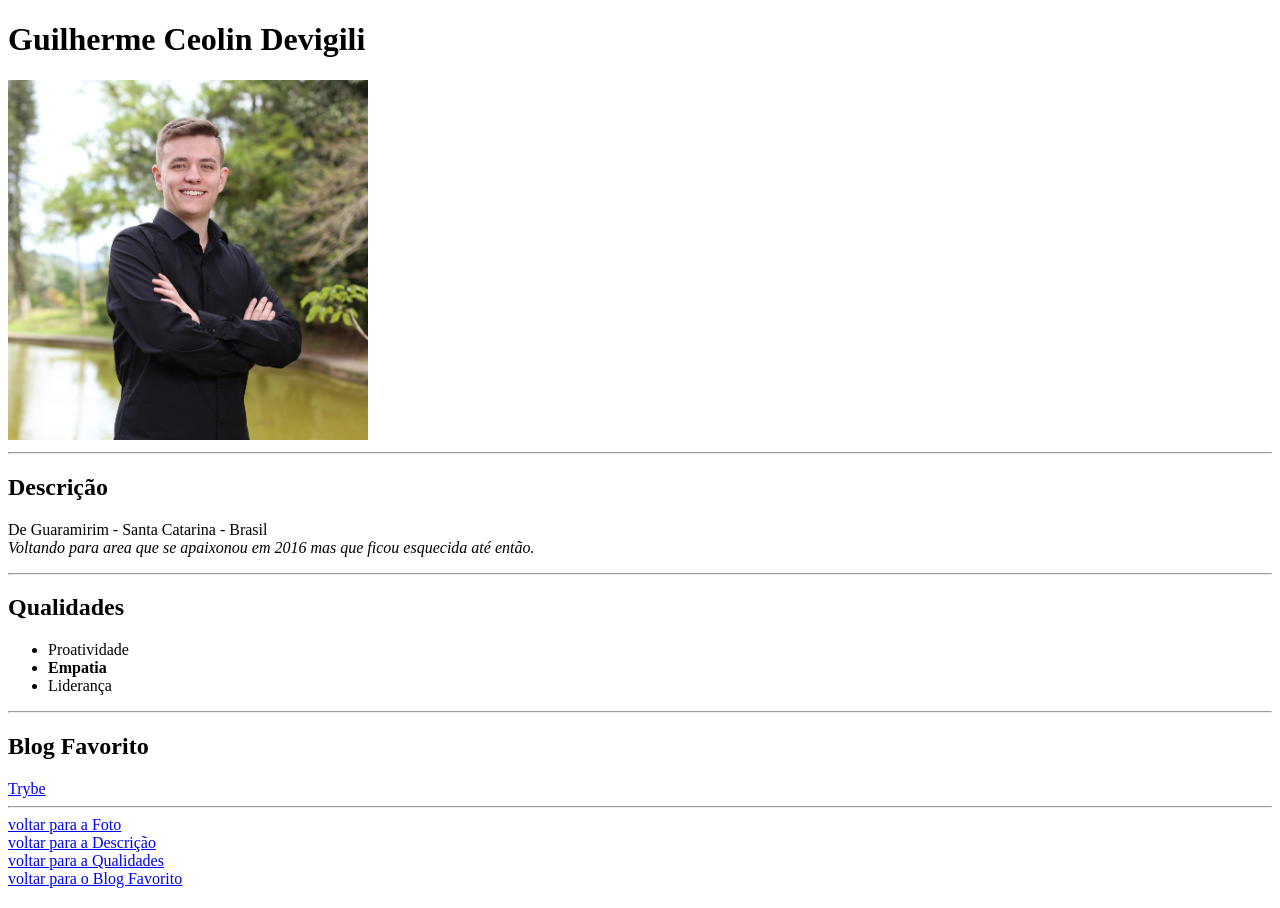
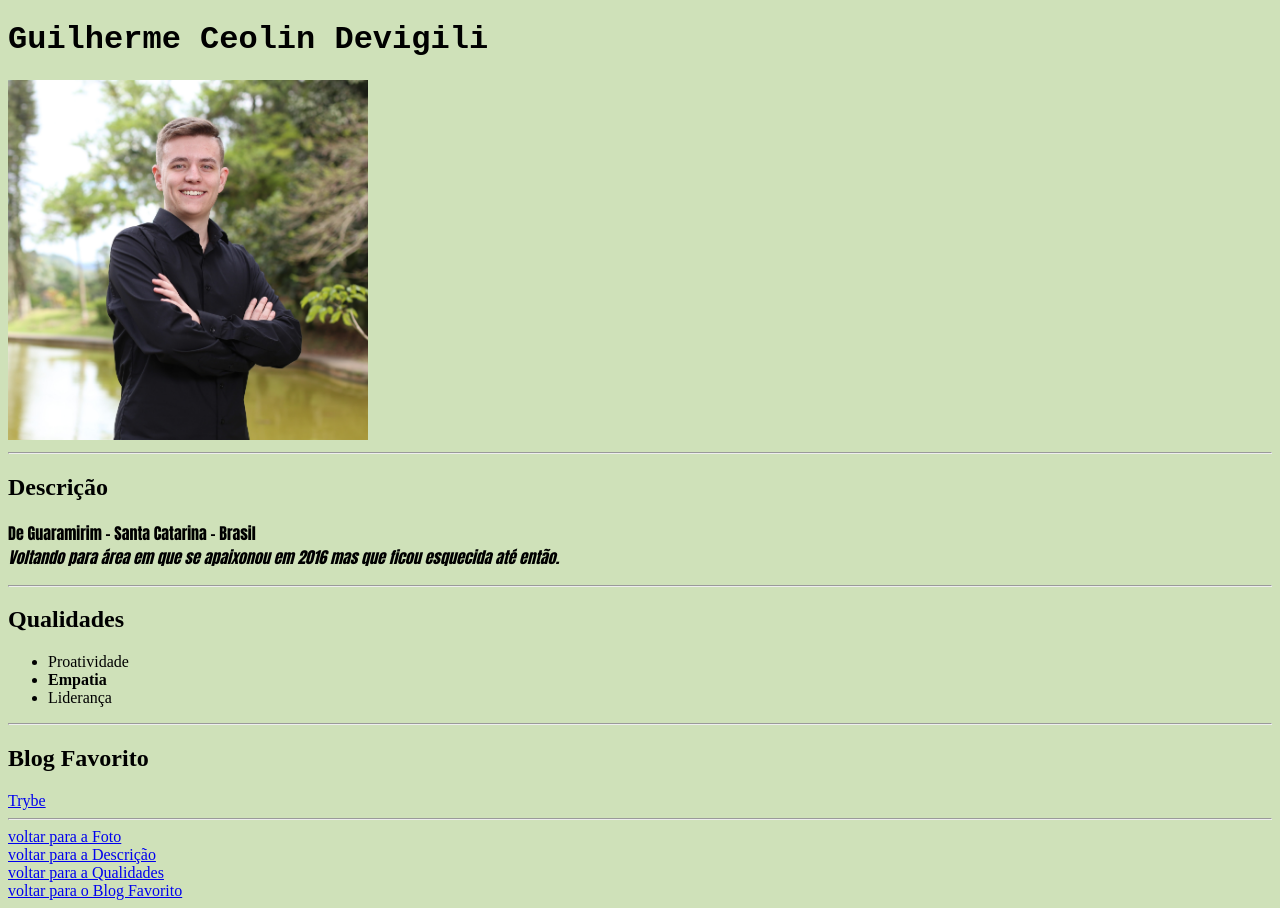
Before and after one commit to guilhermecd15/guilhermecd15.github.io, a plain HTML site: page index.html in a window 1280 px wide. Drawn offline with Linux system fonts and the light colour scheme.

Commit message:
Fontes e background

```diff
--- a/index.html
+++ b/index.html
@@ -5,6 +5,17 @@
   <meta http-equiv="X-UA-Compatible" content="IE=edge">
   <meta name="viewport" content="width=device-width, initial-scale=1.0">
   <title>Guilherme Ceolin Devigili</title>
+  <style>
+    h1{
+      font-family: 'Courier New', Courier, monospace
+    }
+    p{
+      font-family: Impact, Haettenschweiler, 'Arial Narrow Bold', sans-serif;
+    }
+    body{
+      background-color: rgb(207, 225, 185);
+    }
+  </style>
 </head>
 <body>
     <h1>Guilherme Ceolin Devigili</h1>
@@ -12,7 +23,7 @@
     <hr>
     <h2 id="descricao">Descrição</h2>
     <p> De Guaramirim - Santa Catarina - Brasil <br>
-       <em> Voltando para area que se apaixonou em 2016 mas que ficou esquecida até então.
+       <em> Voltando para área em que se apaixonou em 2016 mas que ficou esquecida até então.
       </em></p>
     <hr>
     <h2 id="Qualidades">Qualidades</h2>
```
